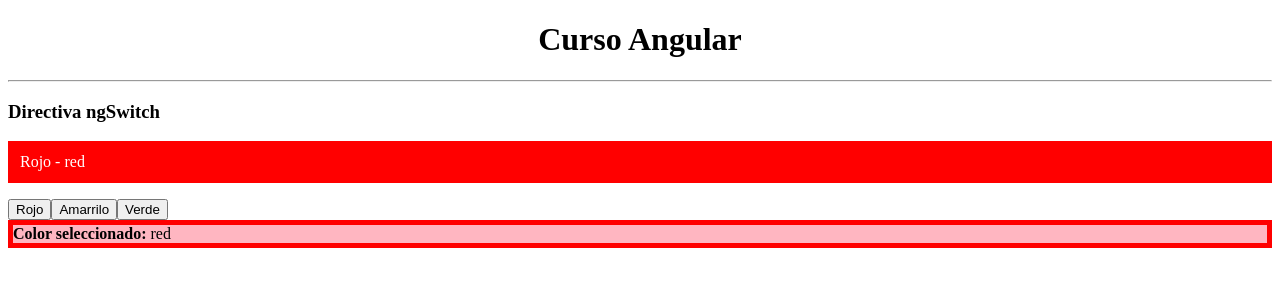
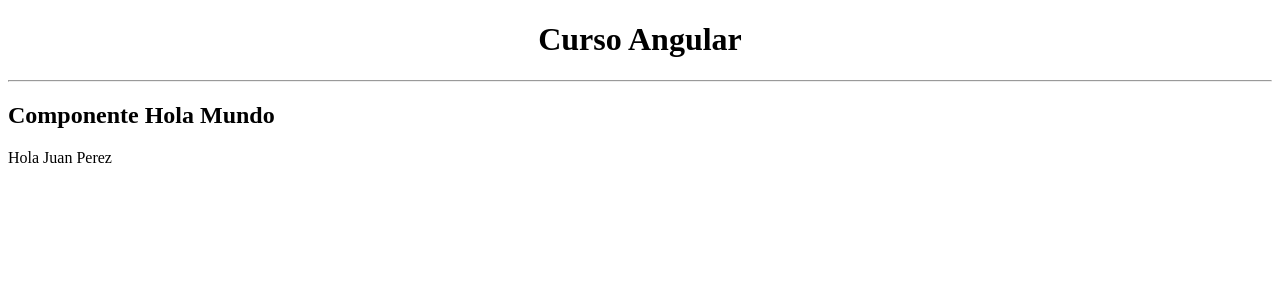
Before and after one commit to HugoMontes/cursoangular, an Angular app: page / in a window 1280 px wide. Shown: the top 300 px of the page. Built offline with nearby package versions, Linux system fonts and the light colour scheme.

Commit message:
Routing configuration

```diff
--- /dev/null
+++ b/src/app/app-routing.module.ts
@@ -0,0 +1,30 @@
+// Importar el modulo ngModule para configuracion
+import { NgModule } from '@angular/core';
+// Importar los componentes del router
+import { Routes, RouterModule } from '@angular/router';
+// Importar componentes propios
+import { HolaComponent } from './hola/hola.component';
+import { PersonaComponent } from './persona/persona.component';
+import { CursoComponent } from './curso/curso.component';
+import { EstiloComponent } from './estilo/estilo.component';
+// Definir una constante que contiene un array de objetos json con
+// las rutas asociadas a un componente
+const appRoutes: Routes = [
+  // Definir la ruta home/inicial
+  {path: '', component: HolaComponent},
+  // Definir las rutas para los componentes
+  {path: 'hola', component: HolaComponent},
+  {path: 'persona', component: PersonaComponent},
+  {path: 'curso', component: CursoComponent},
+  {path: 'estilo', component: EstiloComponent},
+  // Definir la ruta para el error 404
+  {path: '**', component: EstiloComponent},
+];
+// Configurar importaciones y exportaciones de NgModule
+@NgModule({
+    // Inidicar mediante el metodo forRoot el array de rutas a cargar
+    imports: [RouterModule.forRoot(appRoutes)],
+    exports: [RouterModule]
+})
+// Exportar la clase para utilizar el routing
+export class AppRoutingModule { }
--- a/src/app/app.component.html
+++ b/src/app/app.component.html
@@ -6,4 +6,8 @@
 <!-- app-persona></app-persona -->
 <!-- app-empleado></app-empleado -->
 <!-- app-curso></app-curso -->
-<app-estilo></app-estilo>
+<!-- app-estilo></app-estilo -->
+
+<!-- Dentro de router-outlet se carga el componente -->
+<!-- de la url solicitada -->
+<router-outlet></router-outlet>
```
Also changed, not shown: src/app/app.module.ts (+16 -11 lines).
